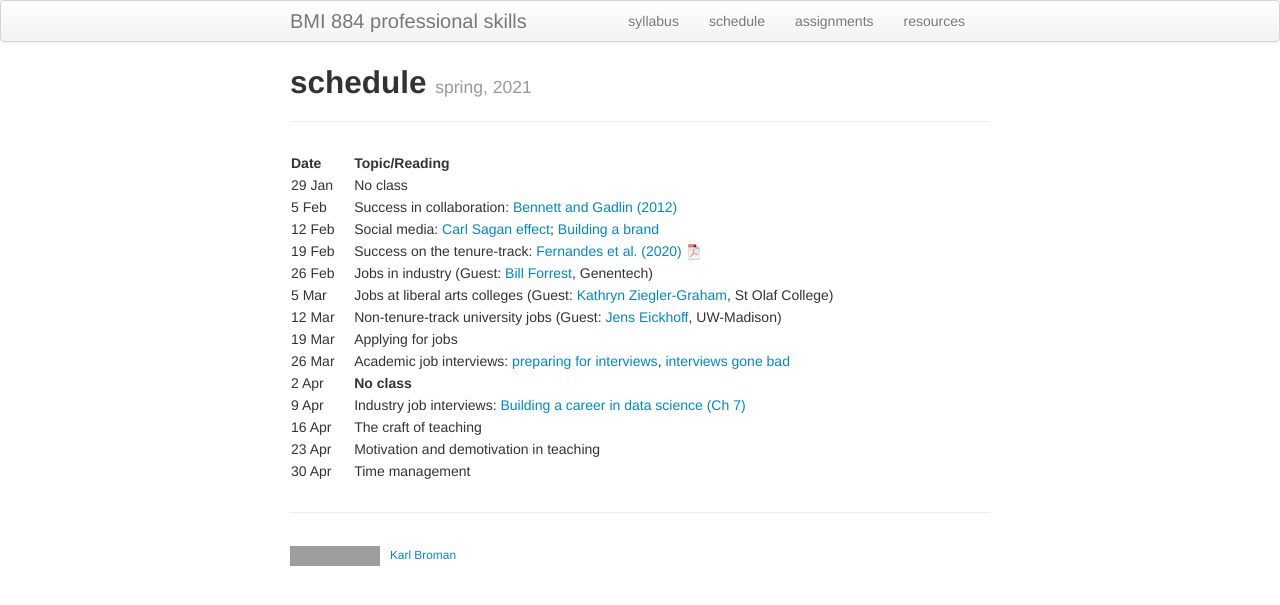
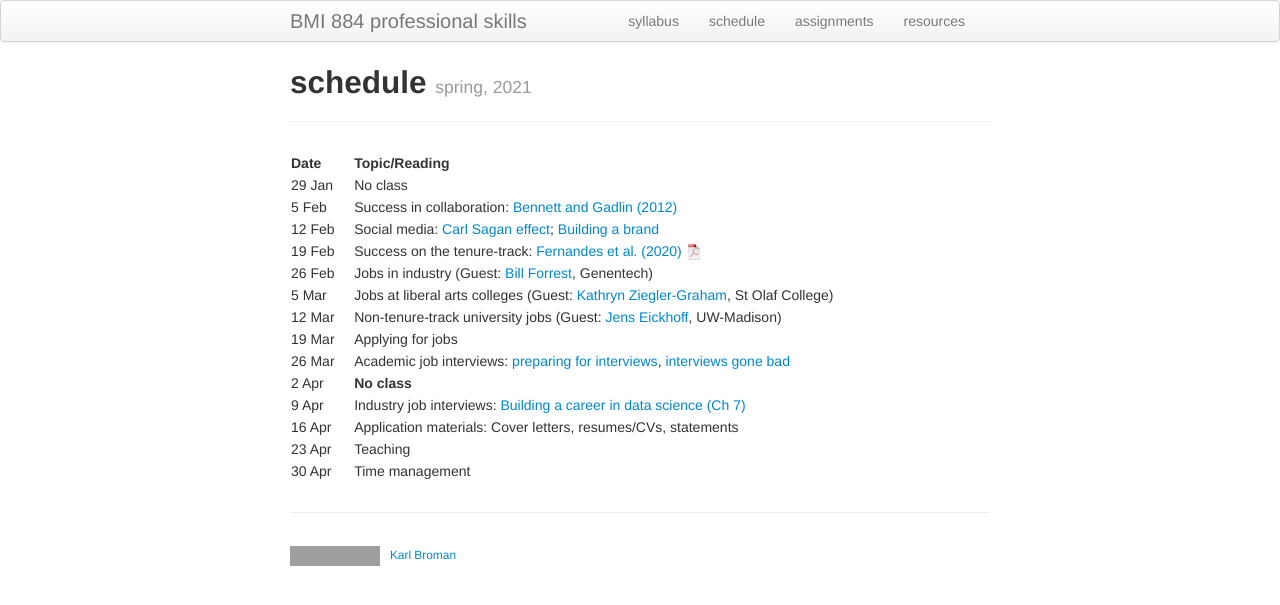
Before and after one commit to kbroman/BMI884_spring2021, a Jekyll site: the page built from schedule.md, in a window 1280 px wide. Shown: the top 605 px of the page. Built offline with Jekyll 4.4.1, drawn with Linux system fonts in a browser that asks for light colours; grey boxes are pictures that could not be loaded.

Commit message:
adjust schedule: one session on teaching; session on application materials

```diff
--- a/schedule.md
+++ b/schedule.md
@@ -18,10 +18,6 @@ description: Schedule and readings for BMI 884, Biomedical data science professi
 | 26 Mar  |    | Academic job interviews: [preparing for interviews](https://www.sciencemag.org/careers/2018/12/how-put-your-best-foot-forward-faculty-job-interviews), [interviews gone bad](https://www.insidehighered.com/blogs/globalhighered/faculty-job-interviews-gone-bad) |
 | 2 Apr   |    | **No class** |
 | 9 Apr   |    | Industry job interviews: [Building a career in data science (Ch 7)](https://livebook.manning.com/book/build-your-career-in-data-science/chapter-7/1) |
-| 16 Apr  |    | The craft of teaching |
-| 23 Apr  |    | Motivation and demotivation in teaching |
+| 16 Apr  |    | Application materials: Cover letters, resumes/CVs, statements |
+| 23 Apr  |    | Teaching |
 | 30 Apr  |    | Time management |
-
-<!-- 26 Feb: William Forrest -->
-<!-- 5 March: Katie Ziegler-Graham -->
-<!-- 12 March: Jens Eickhoff -->
```
